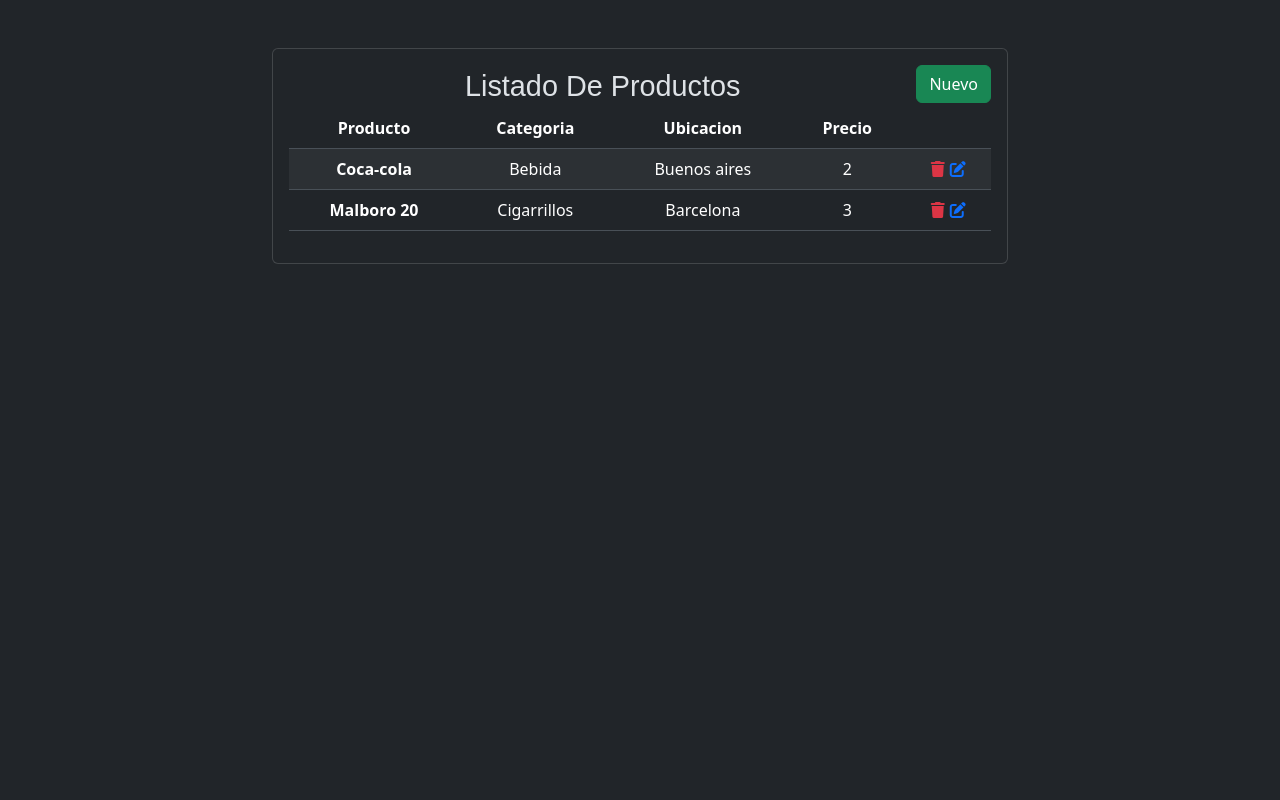
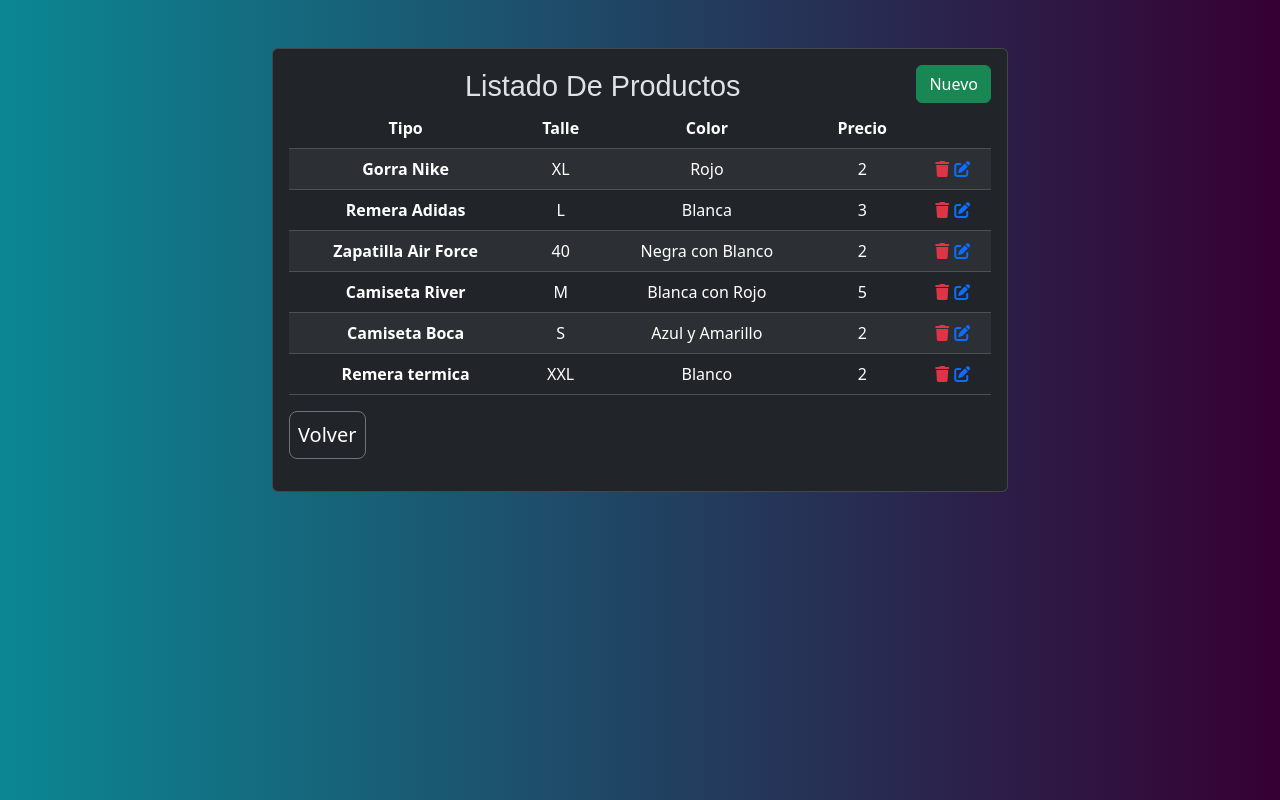
Before and after one commit to Rodri-Perez/olimpiadas, an Angular app: page /listar-productos in a window 1280 px wide. Built offline with nearby package versions, Linux system fonts and the light colour scheme; a web font is replaced by a local one.

Commit message:
termotanque

```diff
--- a/src/app/components/crear-producto/crear-producto.component.html
+++ b/src/app/components/crear-producto/crear-producto.component.html
@@ -13,18 +13,18 @@
               <input
                 type="text"
                 class="form-control form-control-lg"
-                placeholder="Producto"
-                formControlName="producto"
+                placeholder="Tipo de Producto"
+                formControlName="tipo"
               />
               <div
                 class="text-danger"
                 *ngIf="
-                  productoForm.get('producto')?.hasError('required') &&
-                  productoForm.get('producto')?.touched
+                  productoForm.get('tipo')?.hasError('required') &&
+                  productoForm.get('tipo')?.touched
                 "
               >
                 <span
-                  >EL nombre del producto es <strong>obligatorio</strong></span
+                  >EL nombre del tipo de producto es <strong>obligatorio</strong></span
                 >
               </div>
             </div>
@@ -32,18 +32,18 @@
               <input
                 type="text"
                 class="form-control form-control-lg"
-                placeholder="Categoria"
-                formControlName="categoria"
+                placeholder="Talle del Producto"
+                formControlName="talle"
               />
               <div
                 class="text-danger"
                 *ngIf="
-                  productoForm.get('categoria')?.hasError('required') &&
-                  productoForm.get('categoria')?.touched
+                  productoForm.get('talle')?.hasError('required') &&
+                  productoForm.get('talle')?.touched
                 "
               >
                 <span
-                  >La categoria del producto es
+                  >EL talle del producto es
                   <strong>obligatorio</strong></span
                 >
               </div>
@@ -52,18 +52,18 @@
               <input
                 type="text"
                 class="form-control form-control-lg"
-                placeholder="Ubicacion"
-                formControlName="ubicacion"
+                placeholder="Color del Producto"
+                formControlName="color"
               />
               <div
                 class="text-danger"
                 *ngIf="
-                  productoForm.get('ubicacion')?.hasError('required') &&
-                  productoForm.get('ubicacion')?.touched
+                  productoForm.get('color')?.hasError('required') &&
+                  productoForm.get('color')?.touched
                 "
               >
                 <span
-                  >EL ubicacion del producto es
+                  >EL color del producto es
                   <strong>obligatorio</strong></span
                 >
               </div>
--- a/src/app/components/crear-producto/crear-producto.component.ts
+++ b/src/app/components/crear-producto/crear-producto.component.ts
@@ -21,9 +21,9 @@ export class CrearProductoComponent implements OnInit {
 
   constructor(private fb: FormBuilder, private router: Router) {
     this.productoForm = this.fb.group({
-      producto: ['', Validators.required],
-      categoria: ['', Validators.required],
-      ubicacion: ['', Validators.required],
+      tipo: ['', Validators.required],
+      talle: ['', Validators.required],
+      color: ['', Validators.required],
       precio: ['', Validators.required],
     });
   }
@@ -33,9 +33,9 @@ export class CrearProductoComponent implements OnInit {
   agregarProducto() {
     console.log(this.productoForm);
     const PRODUCTO: Producto = {
-      nombre: this.productoForm.get('producto')?.value,
-      categoria: this.productoForm.get('categoria')?.value,
-      ubicacion: this.productoForm.get('ubicacion')?.value,
+      tipo: this.productoForm.get('tipo')?.value,
+      talle: this.productoForm.get('talle')?.value,
+      color: this.productoForm.get('color')?.value,
       precio: this.productoForm.get('precio')?.value,
     };
     this.router.navigate(['/']);
--- a/src/app/components/listar-productos/listar-productos.component.html
+++ b/src/app/components/listar-productos/listar-productos.component.html
@@ -13,18 +13,18 @@
           <table class="table table-striped">
             <thead>
               <tr>
-                <th scope="col">Producto</th>
-                <th scope="col">Categoria</th>
-                <th scope="col">Ubicacion</th>
+                <th scope="col">Tipo</th>
+                <th scope="col">Talle</th>
+                <th scope="col">Color</th>
                 <th scope="col">Precio</th>
                 <th scope="col"></th>
               </tr>
             </thead>
             <tbody>
               <tr>
-                <th scope="row">Coca-cola</th>
-                <td>Bebida</td>
-                <td>Buenos aires</td>
+                <th scope="row">Gorra Nike</th>
+                <td>XL</td>
+                <td>Rojo</td>
                 <td>2</td>
                 <td>
                   <i class="fa-solid fa-trash text-danger"></i>
@@ -32,15 +32,63 @@
                 </td>
               </tr>
               <tr>
-                <th scope="row">Malboro 20</th>
-                <td>Cigarrillos</td>
-                <td>Barcelona</td>
+                <th scope="row">Remera Adidas</th>
+                <td>L</td>
+                <td>Blanca</td>
                 <td>3</td>
                 <td>
                   <i class="fa-solid fa-trash text-danger"></i>
                   <i class="fa-solid fa-pen-to-square text-primary"></i>
                 </td>
               </tr>
+              <tr>
+                <th scope="row">Zapatilla Air Force</th>
+                <td>40</td>
+                <td>Negra con Blanco</td>
+                <td>2</td>
+                <td>
+                  <i class="fa-solid fa-trash text-danger"></i>
+                  <i class="fa-solid fa-pen-to-square text-primary"></i>
+                </td>
+              </tr>
+              <tr>
+                <th scope="row">Camiseta River</th>
+                <td>M</td>
+                <td>Blanca con Rojo</td>
+                <td>5</td>
+                <td>
+                  <i class="fa-solid fa-trash text-danger"></i>
+                  <i class="fa-solid fa-pen-to-square text-primary"></i>
+                </td>
+              </tr>
+              <tr>
+                <th scope="row">Camiseta Boca</th>
+                <td>S</td>
+                <td>Azul y Amarillo</td>
+                <td>2</td>
+                <td>
+                  <i class="fa-solid fa-trash text-danger"></i>
+                  <i class="fa-solid fa-pen-to-square text-primary"></i>
+                </td>
+              </tr>
+              <tr>
+                <th scope="row">Remera termica</th>
+                <td>XXL</td>
+                <td>Blanco</td>
+                <td>2</td>
+                <td>
+                  <i class="fa-solid fa-trash text-danger"></i>
+                  <i class="fa-solid fa-pen-to-square text-primary"></i>
+                </td>
+              </tr>
+              <div class="mb-3">
+                <button
+                  class="btn btn-secondary btn-lg float-start mt-3"
+                  routerLink="/"
+                >
+                  Volver
+                </button>
+              </div>
             </tbody>
           </table>
         </div>
--- a/src/app/components/welcome/welcome.component.css
+++ b/src/app/components/welcome/welcome.component.css
@@ -0,0 +1,4 @@
+.titulooo
+ {
+
+ }
--- a/src/app/components/welcome/welcome.component.html
+++ b/src/app/components/welcome/welcome.component.html
@@ -2,7 +2,10 @@
 <header>
   <nav class="navbar navbar-expand-lg bg-body-tertiary">
     <div class="container-fluid">
-      <a class="navbar-brand" href="#">Welcome</a>
+      <a class="navbar-brand" href="#">
+        <img src="1724358321894.png" width="80" height="50">
+        Welcome
+      </a>
       <button
         class="navbar-toggler"
         type="button"
@@ -40,9 +43,9 @@
 </header>
 
 <section class="container-fluid">
-  <h1 class="text-center">Bienvenido a Luminic stores</h1>
+  <h1 id="titulooo" class="text-center">Bienvenido a Luminic stores</h1>
 </section>
-}@else {
+ }@else {
 
 <h1>No sos nada!!!!!</h1>
 
--- a/src/app/components/welcome/welcome.component.ts
+++ b/src/app/components/welcome/welcome.component.ts
@@ -9,5 +9,5 @@ import { RouterLink } from '@angular/router';
   styleUrl: './welcome.component.css',
 })
 export class WelcomeComponent {
-  User = false;
+  User = true;
 }
--- a/src/styles.css
+++ b/src/styles.css
@@ -4,3 +4,8 @@
   font-weight: 400;
   font-style: normal;
 }
+html body {
+  background: #360033;
+  background: -webkit-linear-gradient(to right, #0b8793, #360033);
+  background: linear-gradient(to right, #0b8793, #360033);
+}
```
Also changed, not shown: src/app/models/producto.ts (+10 -9 lines).
